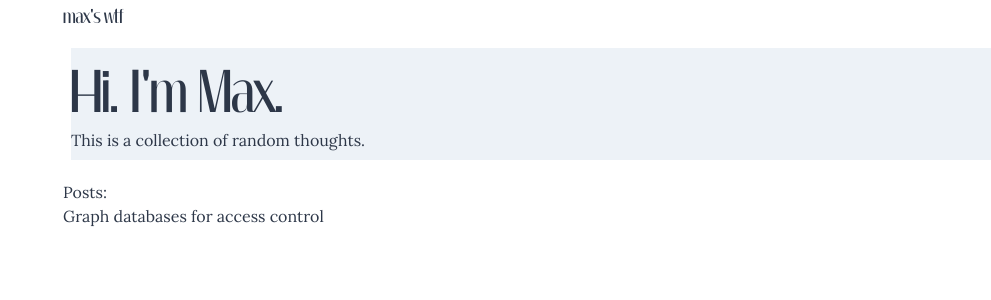
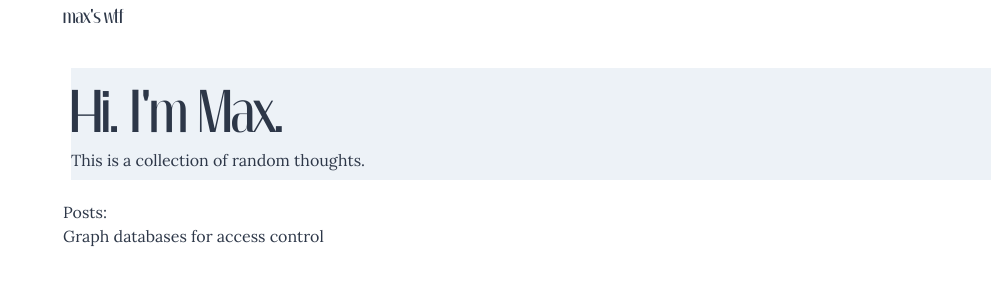
Before and after one commit to aimed/maxs.wtf, a Next.js app: page / in a window 1280 px wide. Shown: the top 300 px of the page, without its empty margins (289-1280 px from the left). Built offline with nearby package versions, Linux system fonts and the light colour scheme.

Commit message:
fix: harmoize spacing

```diff
--- a/pages/index.tsx
+++ b/pages/index.tsx
@@ -4,7 +4,7 @@ import Page from '../components/Page'
 export default function Index() {
   return (
     <Page title="max's wtf">
-      <section className="p-2 mt-5 mb-5 relative">
+      <section className="p-2 mt-10 mb-5 relative">
         <h2>Hi. I'm Max.</h2>
         <p>This is a collection of random thoughts.</p>
         <div className="bg-gray-200 absolute top-0 bottom-0 w-screen" style={{ zIndex: -1 }} />
```
